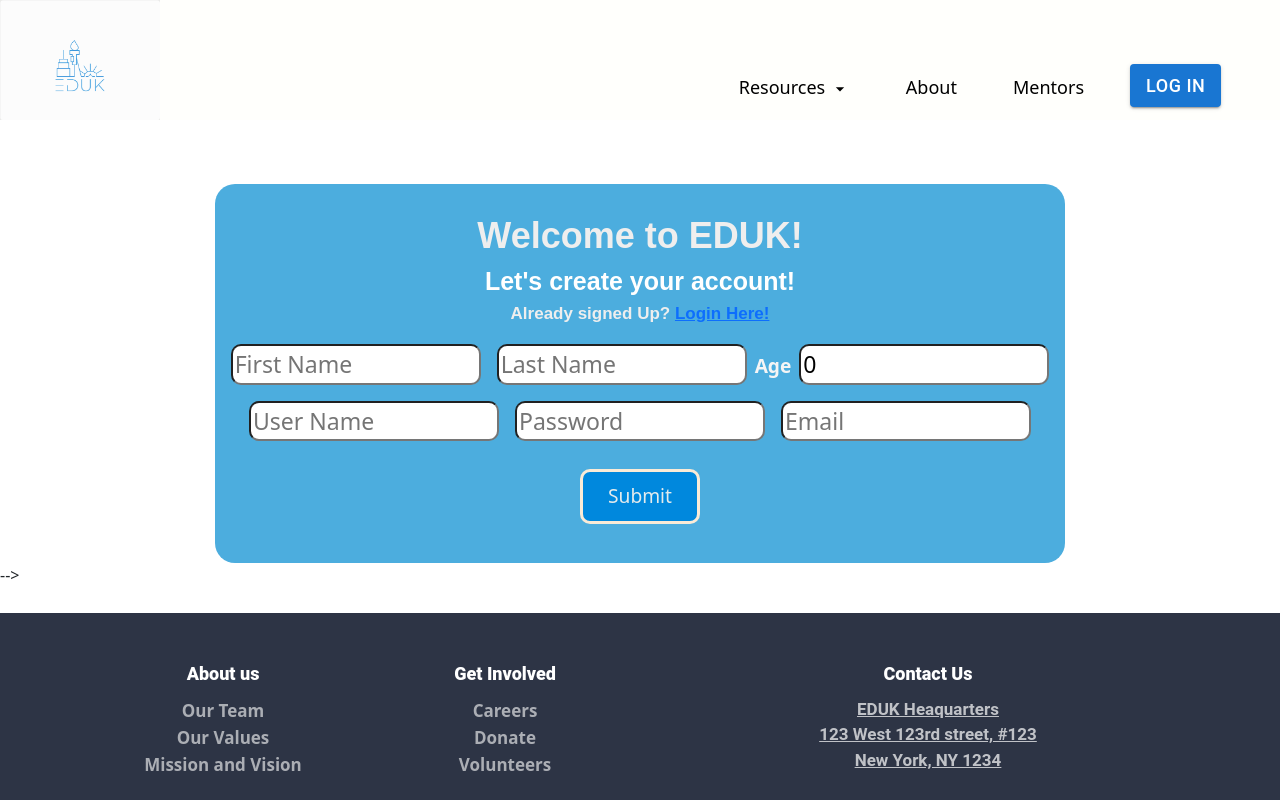
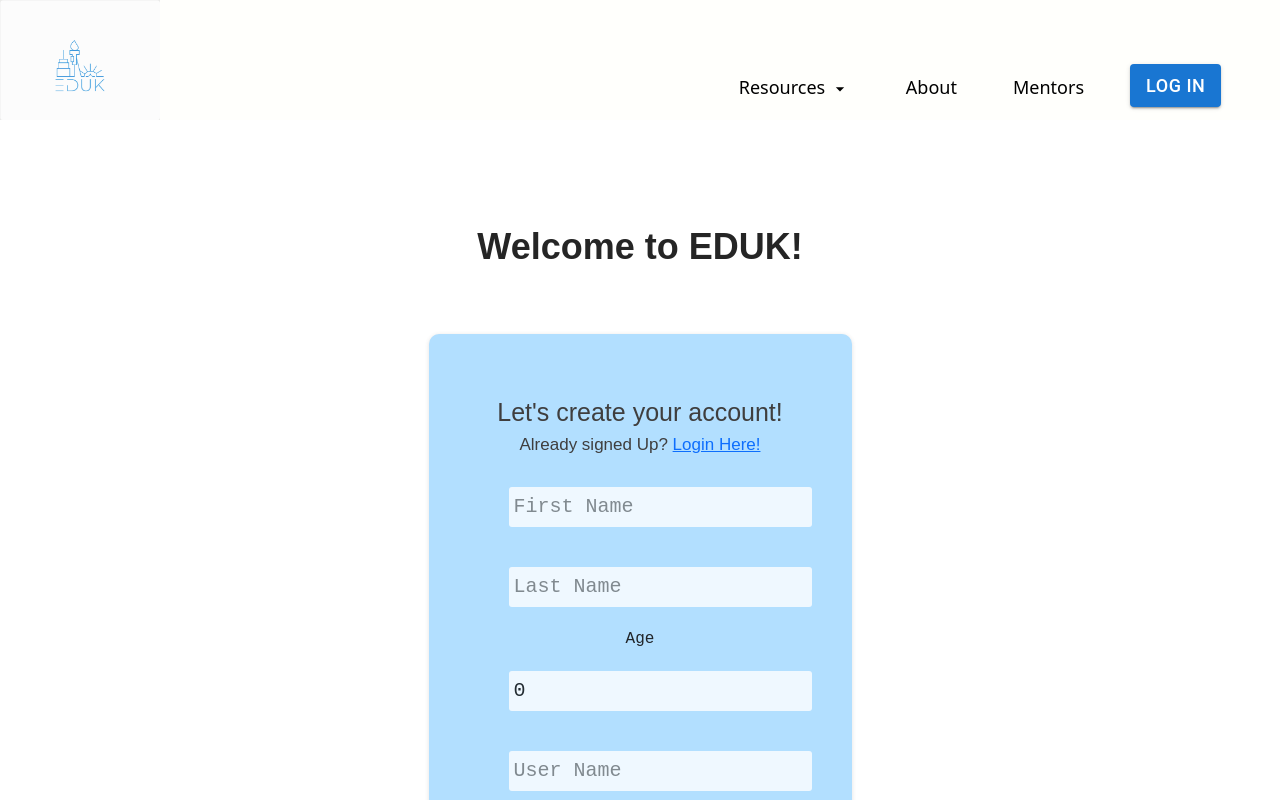
Before and after one commit to TheodoreBFrazier/EDUK, a React (Create React App) app in the folder frontend/: page /users/create in a window 1280 px wide. Shown: the top 800 px of the page. Built offline with nearby package versions, Linux system fonts and the light colour scheme; no server answers.

Commit message:
create user css update

```diff
--- a/frontend/src/components/CreateUser.js
+++ b/frontend/src/components/CreateUser.js
@@ -42,10 +42,10 @@ function CreateUser() {
 	};
 
 	return (
-    <div>
+		<div className="newForm">
 			{error ? <GeneralShowMessage severity="error" message={error} /> : ""}
-      <form className="create-user-form" onSubmit={handleSubmit}>
 			<div className="title">Welcome to EDUK!</div>
+			<form className="create-resource-form" onSubmit={handleSubmit}>
 				{/* <h2 className="subtitle">Let's create your account!</h2> */}
 
 				<div className="subtitle">Let's create your account!</div>
@@ -54,7 +54,7 @@ function CreateUser() {
 					Already signed Up? <Link to="/users/login">Login Here!</Link>
 				</div>
 
-        <label htmlFor="first_name">{/* First name */}</label>
+				<div>
 					<input
 						id="first_name"
 						className="input"
@@ -63,8 +63,9 @@ function CreateUser() {
 						value={user.first_name}
 						onChange={handleTextChange}
 					/>
+				</div>
 
-        <label htmlFor="lastname">{/* Last name */}</label>
+				<div>
 					<input
 						id="last_name"
 						className="input"
@@ -73,6 +74,9 @@ function CreateUser() {
 						onChange={handleTextChange}
 						value={user.last_name}
 					/>
+				</div>
+
+				<div>
 					<label htmlFor="age">Age</label>
 					<input
 						id="age"
@@ -83,7 +87,9 @@ function CreateUser() {
 						onChange={handleTextChange}
 						value={user.age}
 					/>
-        <label htmlFor="username">{/* User name */}</label>
+				</div>
+
+				<div>
 					<input
 						id="user_name"
 						className="input"
@@ -92,7 +98,9 @@ function CreateUser() {
 						onChange={handleTextChange}
 						value={user.user_name}
 					/>
-        <label htmlFor="password">{/* Password */}</label>
+				</div>
+
+				<div>
 					<input
 						id="password"
 						className="input"
@@ -101,7 +109,9 @@ function CreateUser() {
 						onChange={handleTextChange}
 						value={user.password}
 					/>
-        <label htmlFor="email">{/* Email */}</label>
+				</div>
+
+				<div>
 					<input
 						id="email"
 						className="input"
@@ -110,6 +120,8 @@ function CreateUser() {
 						onChange={handleTextChange}
 						value={user.email}
 					/>
+				</div>
+
 				<button type="text" className="submit">
 					Submit
 				</button>
--- a/frontend/src/css/CreateUser.css
+++ b/frontend/src/css/CreateUser.css
@@ -1,4 +1,4 @@
-.create-user-form {
+/* .create-user-form {
 	background-color: #4cadde;
 	border-radius: 20px;
 	text-align: center;
@@ -10,28 +10,25 @@
     color: whitesmoke;
 	margin-top: auto;
 	margin-top: 5%;
-}
+} */
 
 .title {
-	color: #eee;
+	color: rgb(37, 37, 37);
 	font-family: sans-serif;
 	font-size: 36px;
 	font-weight: 600;
-	margin-top: 10%;
-	margin: auto;
-	padding-top: 25px;
 	text-align: center;
 }
 
 .subtitle {
-	color: rgb(255, 255, 255);
+	color: rgb(63, 62, 62);
 	font-family: sans-serif;
 	font-size: 25px;
 	text-align: center;
 }
 
-.subtitle-2{
-	color: #eee;
+.subtitle-2 {
+	color: rgb(63, 62, 62);
 	font-family: sans-serif;
 	text-align: center;
 	font-size: 17px;
@@ -39,8 +36,6 @@
 }
 
 .input {
-	/* display: grid; */
-    /* grid-template-columns: repeat(2,1fr); */
 	gap: 25px;
 	background-color: white;
 	margin-top: 10px;
@@ -53,15 +48,13 @@
 
 .submit {
 	width: 120px;
-    background-color: #08d;
 	margin: auto;
-    color:rgb(228, 235, 236);
-    border: 3px solid antiquewhite;
+	border: 3px solid rgb(77, 77, 77);
 	border-radius: 10px;
 	padding: 10px;
 	margin: 20px;
 }
 
 .submit:active {
-	background-color: #06b;
+	background-color: rgb(117, 193, 255);
 }
```
Lines whose indentation alone changed are shown as unchanged.
